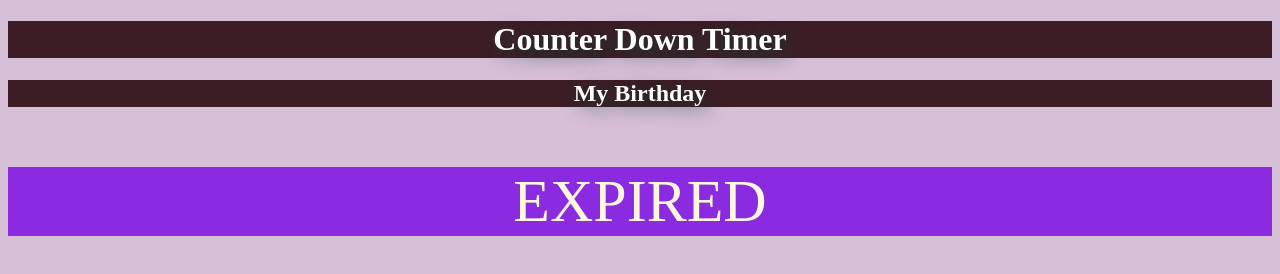
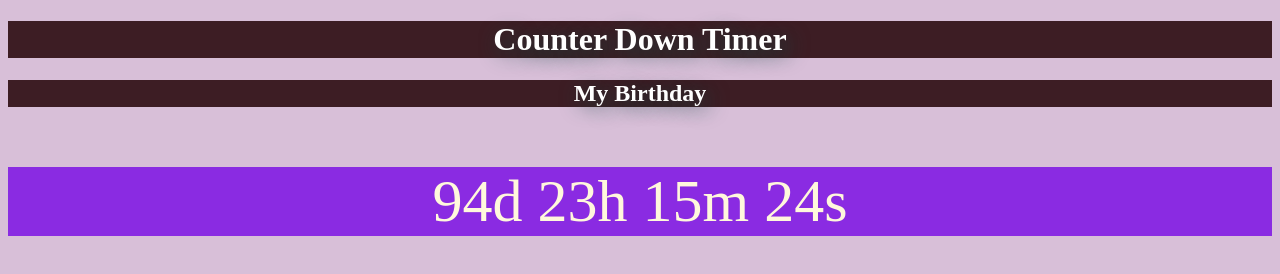
Before and after one commit to neerajkumar790652/js, a plain HTML site: page CounterDown/index.html in a window 1280 px wide. Drawn offline with Linux system fonts and the light colour scheme.

Commit message:
Update index.html

```diff
--- a/CounterDown/index.html
+++ b/CounterDown/index.html
@@ -25,7 +25,7 @@
 		<h2>My Birthday</h2>
 		<p id="input"></p>
 		<script>
-			var TargetTime = new Date('Jan 6, 2022 15:37:25').getTime();
+			var TargetTime = new Date('Jan 6, 2023 15:37:25').getTime();
 			var x = setInterval(function () {
 				var PresentTime = new Date().getTime();
 				var difference = TargetTime - PresentTime;
```
